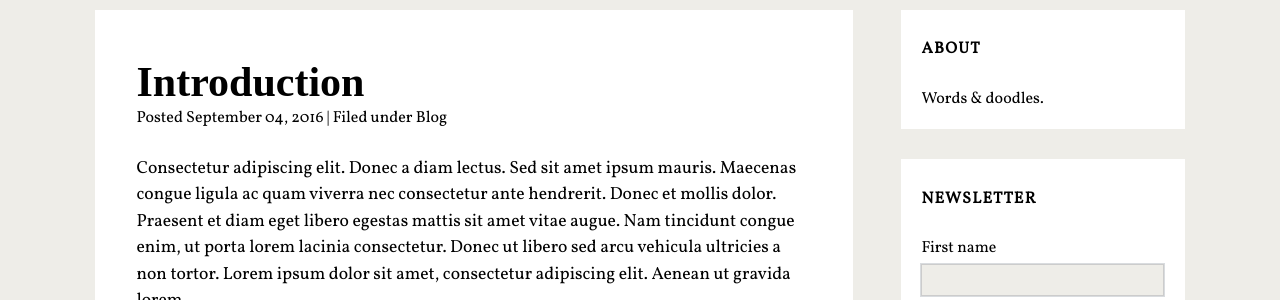
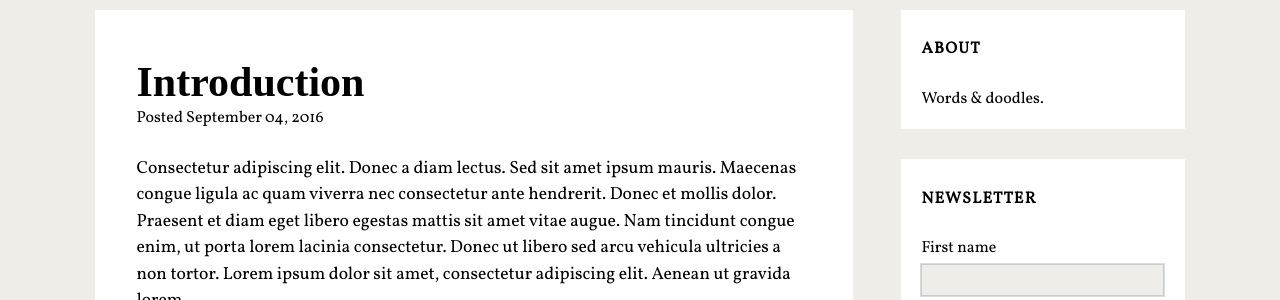
Before and after one commit to randideo/randideo.github.io, a Jekyll site: the page built from _posts/2016-09-04-test.md, in a window 1280 px wide. Shown: the part 136-436 px from the top of the page. Built offline with Jekyll 4.4.1, drawn with Linux system fonts in a browser that asks for light colours; nearby versions of some CDN libraries; some web fonts are replaced; comment, search, counter and statistics services are not loaded.

Commit message:
Update post.html

```diff
--- a/_layouts/post.html
+++ b/_layouts/post.html
@@ -5,7 +5,7 @@
 <div class='post hentry'>
   <header>
     <h1 class="title">{{ page.title }}</h1>
-    Posted {{ page.date | date: '%B %d, %Y' }} | Filed under {{ page.categories | join: ', ' }}
+    Posted {{ page.date | date: '%B %d, %Y' }}
   </header>
   <section class="entry-content">{{ content }}
   </section>
```
